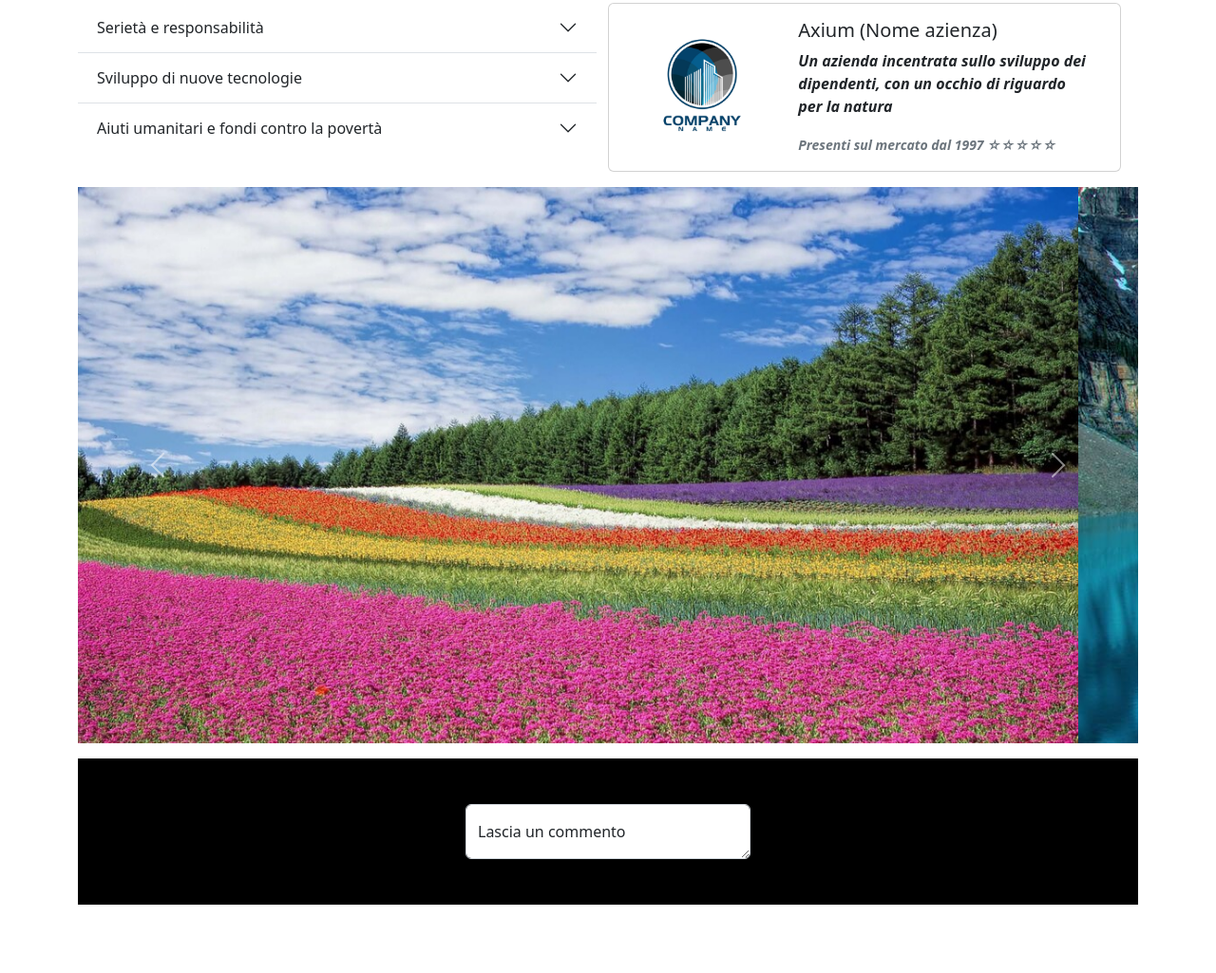
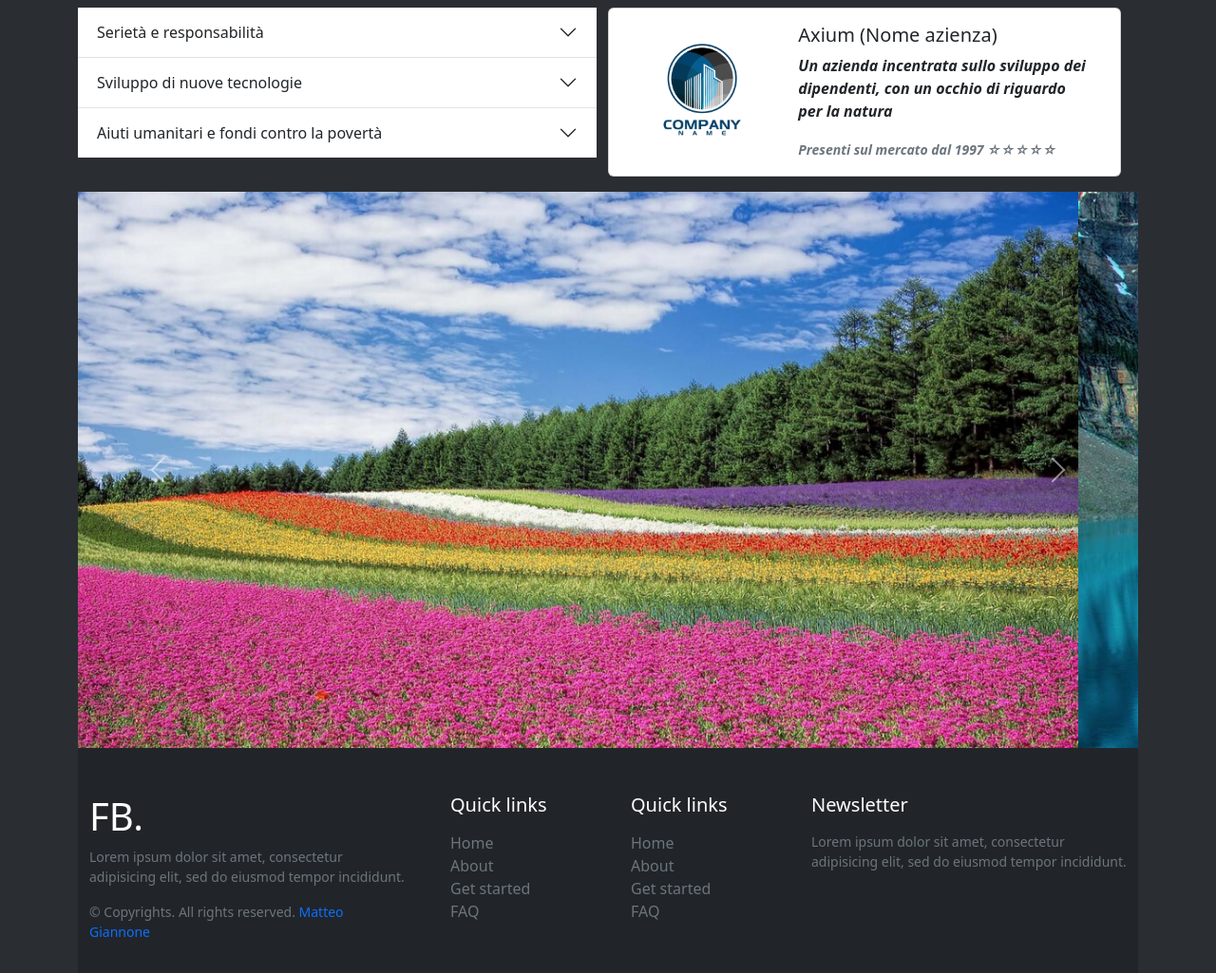
Before and after one commit to Infratron/P01, a plain HTML site: page index.html in a window 1280 px wide. Shown: the part 701-1726 px from the top of the page at 95% size. Before the commit the page ends 1654 px from the top, so only its background shows below. Drawn offline with nearby package versions, Linux system fonts and the light colour scheme.

Commit message:
Importanti cambiamenti sul layout grafico, footer migliorato, migliore gestione

```diff
--- a/index.html
+++ b/index.html
@@ -10,7 +10,7 @@
 
   <!-- barra di navigazione -->
   <header>
-    <nav class="navbar navbar-expand-lg bg-info fixed-top">
+    <nav class="navbar navbar-dark bg-dark fixed-top">
       <div class="container">
         <a class="navbar-brand" href="#">
           <img src="https://pngimage.net/wp-content/uploads/2018/05/demo-logo-png-7.png" class="logo-nav-custom">
@@ -41,7 +41,7 @@
   <!-- fine barra di navigazione -->
 
 <!-- inizio sezione main card -->
-  <main class="background-mio container">
+  <main class="container">
   <section class="container-fluid d-flex mt-5">
     <div class="row">
       <div class="col-12 col-md-6 col-lg-3 mx-auto">
@@ -49,9 +49,11 @@
           <img src="./img/lovoro_gruppo.png" class="card-img-top" alt="...">
           <div class="card-body">
             <p class="card-text">Il lavoro acquista sempre di più una nuova fluidità ed una nuova dimensione.</p>
-            <p>Sempre di più le aziende suggeriscono di lavorare alla costruzione del team attraverso attività di gruppo, esercizi di fiducia e conoscenza reciproca o addirittura giochi di società!
+            <p>Nel ventunesimo secolo il lavoro acquista sempre di più e con maggiore velocità una diversa dimensione e una nuova fluidità.
 
-              Alcuni studiosi del comportamento menzionano l’importanza di una leaderhip empatica.</p>
+              Parafrasando il celebre filosofo Bauman, viviamo in una società sempre più “liquida”, dove acquisire competenze trasversali e sviluppare le cosiddette “soft skills”</p>
+
+
           </div>
          </div>
          </div>
@@ -79,6 +81,7 @@
 </main>
 <!-- fine sezione card main -->
 
+<!-- inizio sezione accordion -->
 <section class="container align-content-center mt-4">
   <div class="row d-flex">
     <div class="col-12 col-lg-6">
@@ -115,6 +118,7 @@
         </div>
       </div>
     </div>
+    <!-- fine sezione accordion -->
 
     <!-- card laterale menù destra -->
     <div class="card mb-3" style="max-width: 540px;">
@@ -134,6 +138,7 @@
   </div>
   <!-- fine card laterale -->
 
+  <!-- inizio carosello -->
   <div id="carouselExampleInterval" class="carousel slide" data-bs-ride="carousel">
     <div class="carousel-inner">
       <div class="carousel-item active" data-bs-interval="5000">
@@ -155,17 +160,44 @@
       <span class="visually-hidden">Next</span>
     </button>
   </div>
+<!-- fine carosello -->
 
-
-  <footer class="d-flex container-fluid justify-content-center footer-mio mt-3">
-    <div class="form-floating mt-5 mb-5">
-      <textarea class="form-control" placeholder="Leave a comment here" id="floatingTextarea2"></textarea>
-      <label for="floatingTextarea2">Lascia un commento</label>
-    </div>
-  </footer>
-
+<!-- footer -->
+<footer class="w-100 py-4 flex-shrink-0">
+  <div class="container py-4">
+      <div class="row gy-4 gx-5">
+          <div class="col-lg-4 col-md-6">
+              <h5 class="h1 text-white">FB.</h5>
+              <p class="small text-muted">Lorem ipsum dolor sit amet, consectetur adipisicing elit, sed do eiusmod tempor incididunt.</p>
+              <p class="small text-muted mb-0">&copy; Copyrights. All rights reserved. <a class="text-primary" href="#">Matteo Giannone</a></p>
+          </div>
+          <div class="col-lg-2 col-md-6">
+              <h5 class="text-white mb-3">Quick links</h5>
+              <ul class="list-unstyled text-muted">
+                  <li><a href="#">Home</a></li>
+                  <li><a href="#">About</a></li>
+                  <li><a href="#">Get started</a></li>
+                  <li><a href="#">FAQ</a></li>
+              </ul>
+          </div>
+          <div class="col-lg-2 col-md-6">
+              <h5 class="text-white mb-3">Quick links</h5>
+              <ul class="list-unstyled text-muted">
+                  <li><a href="#">Home</a></li>
+                  <li><a href="#">About</a></li>
+                  <li><a href="#">Get started</a></li>
+                  <li><a href="#">FAQ</a></li>
+              </ul>
+          </div>
+          <div class="col-lg-4 col-md-6">
+              <h5 class="text-white mb-3">Newsletter</h5>
+              <p class="small text-muted">Lorem ipsum dolor sit amet, consectetur adipisicing elit, sed do eiusmod tempor incididunt.</p>
+          </div>
+      </div>
+  </div>
+</footer>
+<!-- fine footer -->
   <body>
-
     <script src="https://cdn.jsdelivr.net/npm/bootstrap@5.2.3/dist/js/bootstrap.bundle.min.js" integrity="sha384-kenU1KFdBIe4zVF0s0G1M5b4hcpxyD9F7jL+jjXkk+Q2h455rYXK/7HAuoJl+0I4" crossorigin="anonymous"></script>
   </body>
 </html>
--- a/style.css
+++ b/style.css
@@ -2,13 +2,6 @@
     width: 150px
 }
 
-.background-mio{
-    background: linear-gradient(#852aee, #000000);
-}
-
-.footer-mio{
-    background-color: #000000;
-}
 
 .form-control
 {
@@ -20,3 +13,38 @@
     font-weight: bold;
     font-style: italic;
 }
+
+body {
+    background: #2a2e32;
+  }
+
+  .text-small {
+    font-size: 0.9rem;
+  }
+
+  a {
+    color: inherit;
+    text-decoration: none;
+    transition: all 0.3s;
+  }
+
+  a:hover, a:focus {
+    text-decoration: none;
+  }
+
+  .form-control {
+    background: #212529;
+    border-color: #545454;
+  }
+
+  .form-control:focus {
+    background: #212529;
+  }
+
+  footer {
+    background: #212529;
+  }
+
+    body, html {
+      height: 100%;
+    }
```
